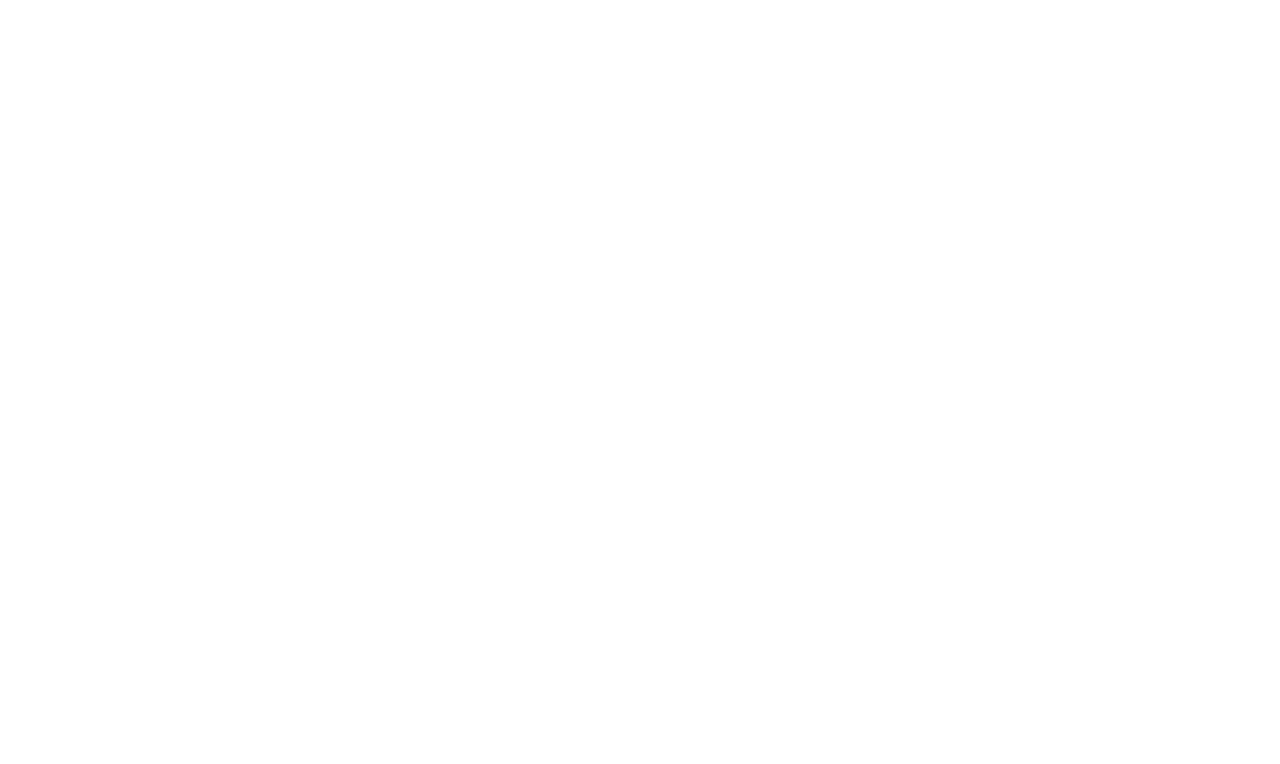
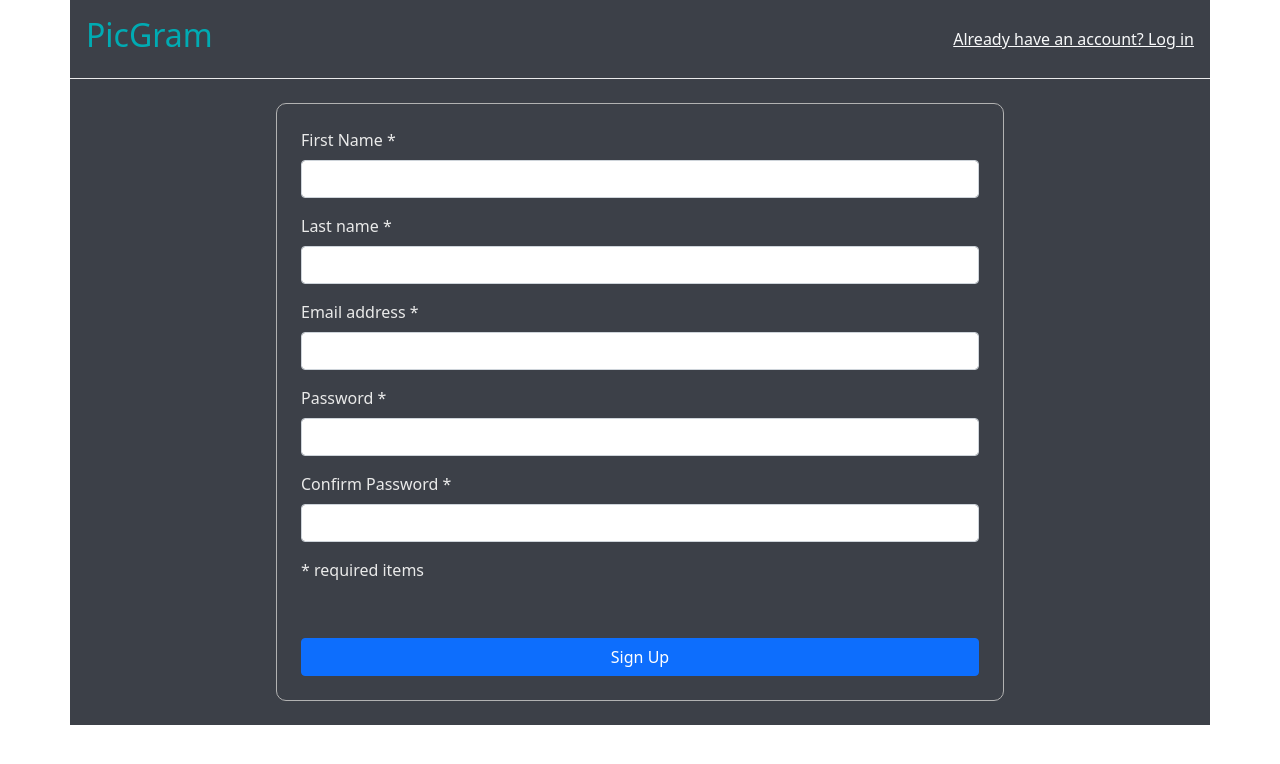
Before and after one commit to ParisaHakimi/picGram, a React (Create React App) app in the folder client/: page /registration in a window 1280 px wide. Before the commit this address had no page. Shown: the top 764 px of the page. Built offline with nearby package versions, Linux system fonts and the light colour scheme.

Commit message:
made login page

```diff
--- a/client/src/App.css
+++ b/client/src/App.css
@@ -7,6 +7,10 @@
 }
 .picGram {
   background-color: #3c4048;
+  color: #00abb3;
+  border-bottom: 1px solid #eaeaea;
+}
+.welcome{
   color: #00abb3;
 }
 .reg-page-bgc{
@@ -22,6 +26,10 @@
   height: 90vh;
   object-fit: cover;
 
+}
+
+.loginLinkContainer{
+  height: 3.6rem;
 }
 .backToHomeBtn{
   background-color: #C98474;
@@ -44,6 +52,9 @@
 .addBtnColor {
   background-color: #4fa095;
   color: #eaeaea;
+}
+.logoutBtn{
+  background-color: #F6F6C9;
 }
 .galleryBgr {
   background-color: #b2b2b2;
--- a/client/src/App.js
+++ b/client/src/App.js
@@ -7,15 +7,17 @@
 import ProfilePage from "./components/ProfilePage";
 import SingleImage from "./components/SingleImage";
 import RegistrationForm from "./components/RegistrationForm";
+import Login from "./components/Login";
 
 function App() {
   return (
     <div className="App">
       <BrowserRouter>
         <Routes>
+          <Route path="/" element={<Login/>}/>
           <Route path="/profile-page" element={<ProfilePage />} />
           <Route path="/edit-profile" element={<EditProfile />} />
-          <Route path="/" element={<RegistrationForm />} />
+          <Route path="/registration" element={<RegistrationForm />} />
           <Route path="/addPost" element={<AddPost />} />
           <Route path="/single-image/:id" element={<SingleImage />} />
           <Route path="edit-photo/:id" element={<EditPhoto />} />
--- /dev/null
+++ b/client/src/components/Login.js
@@ -0,0 +1,91 @@
+import axios from "axios";
+import React, { useState } from "react";
+import { useNavigate, Link } from "react-router-dom";
+
+const Login = () => {
+  const [email, setEmail] = useState("");
+  const [password, setPassword] = useState("");
+  const [errors, setErrors] = useState({});
+  const navigate = useNavigate();
+
+  const submitHandler = (e) => {
+    e.preventDefault();
+    axios
+      .post(
+        "http://localhost:8000/api/login",
+        {
+          email,
+          password,
+        },
+        { withCredentials: true, credentials: "include" }
+      )
+      .then((res) => {
+        console.log(res.data);
+        navigate("/profile-page");
+      })
+      .catch((err) => {
+        console.log(err);
+        setErrors(err.response.data.errors);
+      });
+  };
+
+  return (
+    <div className="container reg-page-bgc">
+      <div className="row p-5">
+        <div className="col col-5 me-4">
+          <img className="reg-page-img" src="./images/1.jpg" alt="" />
+        </div>
+        <div className="container col col-6">
+          <h2 className="p-3 welcome"> Welcome to PicGram!</h2>
+
+          <form className="userForm  p-4 borderColor" onSubmit={submitHandler}>
+            <div className="mb-3">
+              <label htmlFor="email" className="form-label reg-form-label">
+                Email address
+              </label>
+              <input
+                type="email"
+                className="form-control"
+                id="email"
+                onChange={(e) => setEmail(e.target.value)}
+              />
+              {errors.email ? (
+                <span className="text-danger">{errors.email.message}</span>
+              ) : null}
+            </div>
+            <div className="mb-3">
+              <label htmlFor="password" className="form-label reg-form-label">
+                Password
+              </label>
+              <input
+                type="text"
+                className="form-control"
+                id="password"
+                onChange={(e) => {
+                  setPassword(e.target.value);
+                }}
+              />
+              {errors.password ? (
+                <span className="text-danger">{errors.password.message}</span>
+              ) : null}
+            </div>
+            <div className="mb-3 form-check"></div>
+            <button type="submit" className="btn btn-primary w-100">
+              Log in
+            </button>
+          </form>
+          <div className="container d-flex flex-column justify-content-between align-items-center mt-3 loginLinkContainer">
+            <Link to="/registration" className="text-light">
+              Don't have an account? Register
+            </Link>
+            <Link to="/profile-page" className="text-light">
+              Jump in without registration(recruter friendly)
+            </Link>
+          </div>
+        </div>
+      </div>
+    </div>
+  );
+};
+
+export default Login;
--- a/client/src/components/ProfilePage.js
+++ b/client/src/components/ProfilePage.js
@@ -1,9 +1,10 @@
 import React, { useState, useEffect } from "react";
-import { Link, useParams } from "react-router-dom";
+import { Link, useNavigate } from "react-router-dom";
 import axios from "axios";
 const ProfilePage = () => {
   const [userImage, setUserImage] = useState([]);
-  const [user, setUser] = useState("");
+  const navigate=useNavigate();
+  // const [user, setUser] = useState("");
   // const { _id } = useParams();
   // useEffect(() => {
   //   axios
@@ -24,13 +25,20 @@
       })
       .catch((err) => console.log(err));
   }, []);
-
+const logout=(e)=>{
+  axios.get('http://localhost:8000/api/logout',{withCredentials:true})
+  .then(res=>{navigate('/')})
+  .catch(err=>console.log(err))
+}
   return (
     <div className="container">
       <div className="row">
-        <div className="col-12 picGram">
-          <h2 className="p-3">PicGram</h2>
-        </div>
+        <nav className="navbar col-12 picGram">
+          <div className="container-fluid">
+            <h2 className="">PicGram</h2>
+            <button className="btn logoutBtn" onClick={logout}>Logout</button>
+          </div>
+        </nav>
         <div className="container d-flex bodyColor p-3">
           <div className="col-3  pe-3">
             <div className="container text-center borderColor p-2 mb-3">
--- a/client/src/components/RegistrationForm.js
+++ b/client/src/components/RegistrationForm.js
@@ -9,7 +9,7 @@
   // const [dateOfBirth, setDateOfBirth] = useState("");
   const [password, setPassword] = useState("");
   const [confirmPassword, setConfirmPassword] = useState("");
-  // const [errors, setErrors] = useState({});
+  const [errors, setErrors] = useState({});
   const navigate = useNavigate();
 
   const submitHandler = (e) => {
@@ -21,7 +21,6 @@
           firstName,
           lastName,
           email,
-          // dateOfBirth,
           password,
           confirmPassword,
         },
@@ -33,22 +32,20 @@
       })
       .catch((err) => {
         console.log(err);
-        // setErrors(err.response.data.errors);
+        setErrors(err.response.data.errors);
       });
   };
 
   return (
     <div className="container">
       <div className="row">
-        {/* <Link to={`/profile-page`}>profile page</Link> */}
-        <div className="col-12 picGram">
-          <h2 className="p-3">PicGram</h2>
+        <div className="col-12 picGram p-3 d-flex justify-content-between align-items-center">
+          <h2 className="">PicGram</h2>
+          <Link to="/" className="text-light">Already have an account? Log in</Link>
         </div>
-        <div className="container reg-page-bgc d-flex ">
-        <div className="col col-5 me-4">
-          <img className="reg-page-img" src="./images/1.jpg" alt="" />
-        </div>
-        <form className="userForm col col-6 p-4 borderColor" onSubmit={submitHandler}>
+        <div className="container reg-page-bgc p-4">
+
+        <form className="userForm col col-8 mx-auto p-4 borderColor" onSubmit={submitHandler}>
           <div className="mb-3">
             <label htmlFor="fName" className="form-label reg-form-label">
               First Name *
@@ -59,9 +56,9 @@
               id="fName"
               onChange={(e) => setFirstName(e.target.value)}
             />
-            {/* {errors.firstName ? (
+            {errors.firstName ? (
               <span className="text-danger">{errors.firstName.message}</span>
-            ) : null} */}
+            ) : null}
           </div>
           <div className="mb-3">
             <label htmlFor="lname" className="form-label reg-form-label">
@@ -73,9 +70,9 @@
               id="lName"
               onChange={(e) => setLastName(e.target.value)}
             />
-            {/* {errors.lastName ? (
+            {errors.lastName ? (
               <span className="text-danger">{errors.lastName.message}</span>
-            ) : null} */}
+            ) : null}
           </div>
           <div className="mb-3">
             <label htmlFor="email" className="form-label reg-form-label">
@@ -87,25 +84,10 @@
               id="email"
               onChange={(e) => setEmail(e.target.value)}
             />
-            {/* {errors.email ? (
+            {errors.email ? (
               <span className="text-danger">{errors.email.message}</span>
-            ) : null} */}
+            ) : null}
           </div>
-
-          {/* <div className="mb-3">
-          <label htmlFor="DOB" className="form-label">
-            Date of Birth *
-          </label>
-          <input
-            type="Date"
-            className="form-control"
-            id="DOB"
-            onChange={(e) => setDateOfBirth(e.target.value)}
-          />
-           {errors.dateOfBirth ? (
-            <span className="text-danger">{errors.dateOfBirth.message}</span>
-          ) : null}
-        </div> */}
           <div className="mb-3">
             <label htmlFor="password" className="form-label reg-form-label">
               Password *
@@ -118,9 +100,9 @@
                 setPassword(e.target.value);
               }}
             />
-            {/* {errors.password ? (
+            {errors.password ? (
               <span className="text-danger">{errors.password.message}</span>
-            ) : null} */}
+            ) : null}
           </div>
           <div className="mb-3">
             <label htmlFor="ConfirmPassword" className="form-label reg-form-label">
@@ -134,14 +116,14 @@
                 setConfirmPassword(e.target.value);
               }}
             />
-            {/* {errors.password ? (
+            {errors.password ? (
               <span className="text-danger">{errors.password.message}</span>
-            ) : null} */}
+            ) : null}
           </div>
           <div className="mb-3 reg-form-label">* required items</div>
           <div className="mb-3 form-check"></div>
           <button type="submit" className="btn btn-primary w-100">
-            Submit
+            Sign Up
           </button>
         </form>
         </div>
```
